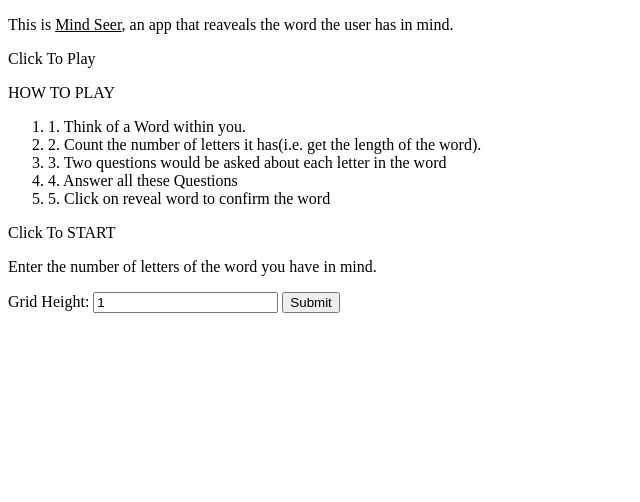
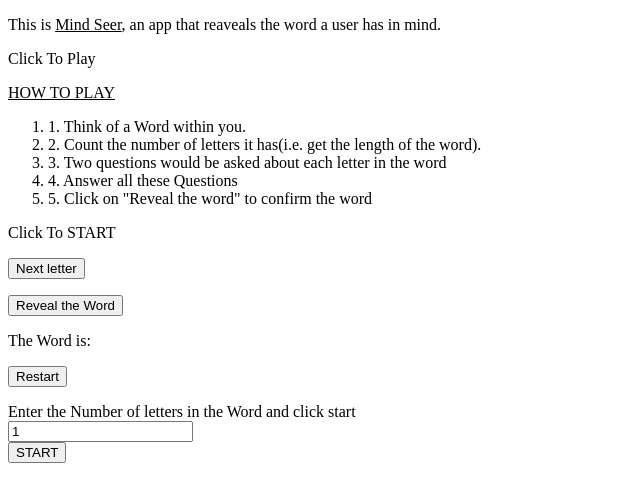
Before and after one commit to AkinolaVictor/Mind-Seer, a plain HTML site: page game.html in a window 1280 px wide. Shown: the whole page, without its empty margins (0-640 px from the left). Drawn offline with Linux system fonts and the light colour scheme.

Commit message:
Update game.html

```diff
--- a/game.html
+++ b/game.html
@@ -2,7 +2,9 @@
 <!DOCTYPE html>
 <html>
 <head>
-	<title>game test</title>
+	<title>Mind Seer</title>
+	<meta charset="utf-8">
+	<meta http-equiv="X-UA-Compatible" content="IE=Edge">
 	<link rel="stylesheet" type="text/css" href="css/style.css">
 	<meta name="viewport" content="width=device-width, initial-scale=1">
 </head>
@@ -10,42 +12,58 @@
 <div class="container">
 	<div class="intro">
 		<div class="intro1">
-			<p> This is <u>Mind Seer</u>, an app that reaveals the word the user has in mind. </p>
+			<p> This is <u>Mind Seer</u>, an app that reaveals the word a user has in mind. </p>
 			<span class="howTo">Click To Play</span>
 		</div>
 
 		<div class="learn hide">
-			<p>HOW TO PLAY</p>
+			<p><u>HOW TO PLAY</u></p>
 				<ol class="left">
 					<li>1. Think of a Word within you.</li>
 					<li>2. Count the number of letters it has(i.e. get the length of the word).</li>
 					<li>3. Two questions would be asked about each letter in the word</li>
 					<li>4. Answer all these Questions</li>
-					<li>5. Click on reveal word to confirm the word</li>
+					<li>5. Click on "Reveal the word" to confirm the word</li>
 				</ol>
 			<p class="next">Click To START</p>
 		</div>
 
 	</div>
 
-	<div class="wordLength hide">
-		<p> Enter the number of letters of the word you have in mind.</p>
 
-		<form id="wordProp">
-        <span class="style">Grid Height:</span>
-        <input type="number" id="wordNumber" name="height" min="1" value="1">
-        <input id ="button" type="submit">
-    </form>
-	</div>
 
-	<div class="game">
+	<div class="game hides">
+
+	<div id="container" class="hides">
+
 
 	</div>
 
-	<div class="word">
+	<p class="word2 hide"><button>Next letter</button></p>
+	<p class="word3 hide"><button>Reveal the Word</button></p>
+	<p class="theWord hide">
+			The Word is: <span id="word"></span>
+	</p>
+
+	<p class="restart hide"><button>Restart</button></p>
 
 	</div>
+
+	<div class="wordLength hide">
+
+		<form id="wordProp">
+			<span class="form">Enter the Number of letters in the Word and click start<br/></span>
+			 <input type="number" name="wordNumber"  min="1" value="1" class="form">
+
+    	</form>
+
+
+		<button class="bttn" id="bttn">START</button><br/>
+
+	</div>
+
+
 </div>
-<script src="js/gaming.js"></script>
+<script type="text/javascript" src="js/game3.js"></script>
 </body>
 </html>
```
